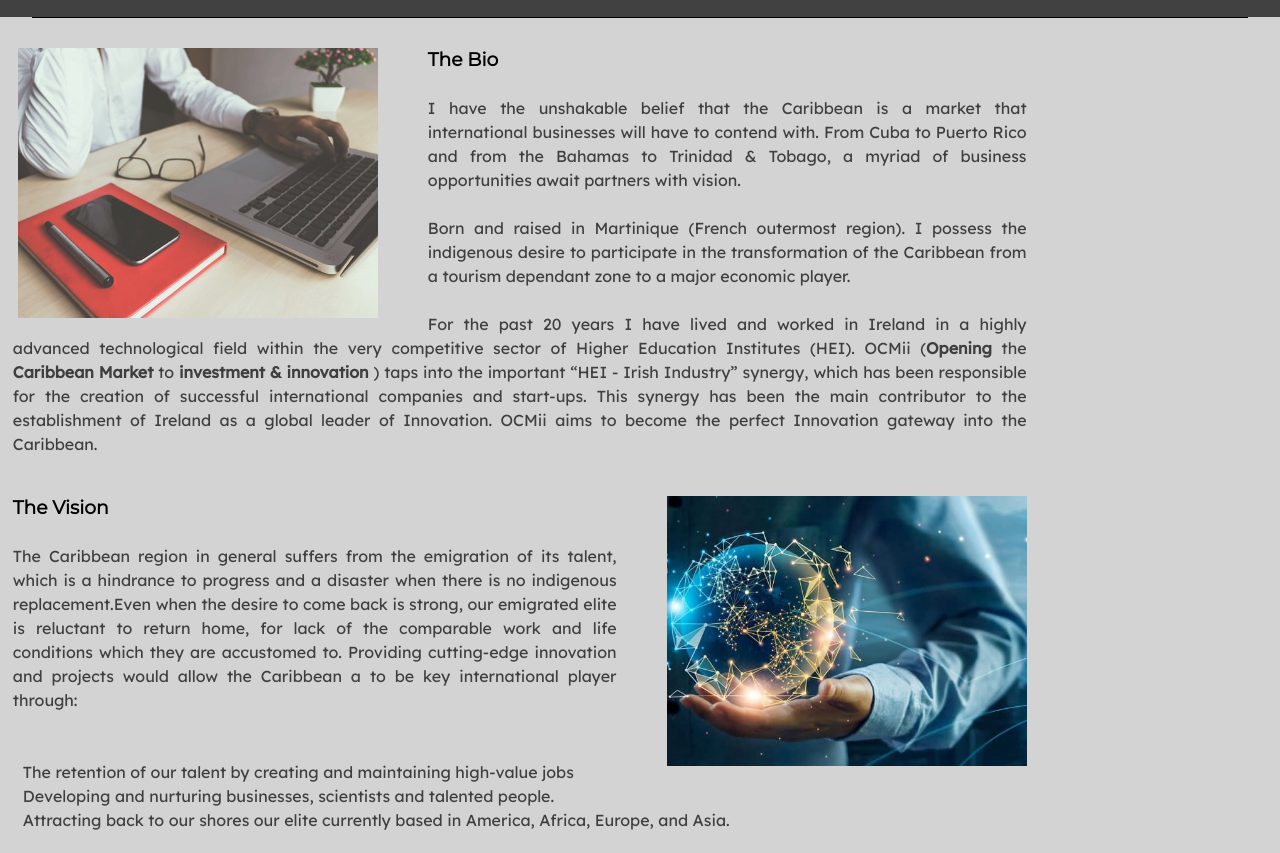
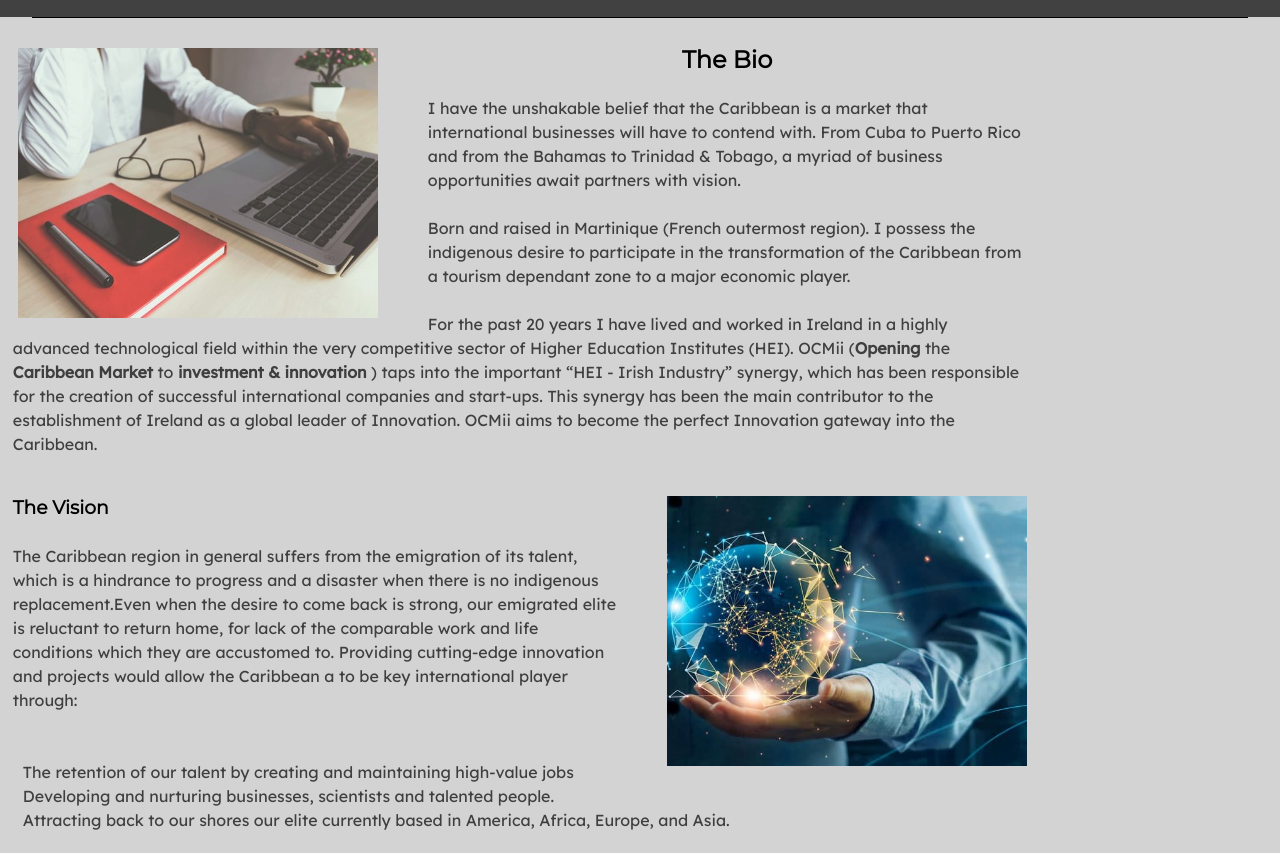
Before and after one commit to bwogit/CI_PP1_OCMII, a plain HTML site: page about.html in a window 1280 px wide. Shown: the part 98-951 px from the top of the page. Drawn offline with Linux system fonts and the light colour scheme.

Commit message:
removing justify from text

```diff
--- a/about.html
+++ b/about.html
@@ -51,11 +51,10 @@
     <hr class="hr_header">
 
     <section id="a_section1">
-        <!-- <h2>About</h2> -->
-        <!-- <h3>OCMii bio</h3> -->
+
         <div id="a_section1_div1">
             <img src="assets/images/About-laptop2.jpg" alt="hand on a laptop keyboard placed on a woodden table">
-                <h3><strong>The Bio</strong></h3>
+                <h2><strong>The Bio</strong></h2>
                 <br>
                 <p>
                 I have the unshakable belief that the Caribbean is a market that international
--- a/assets/css/styles.css
+++ b/assets/css/styles.css
@@ -302,7 +302,7 @@ footer i:hover {
     width: 80%;
     /* display: flex; */
     align-items: center;
-    text-align: justify;
+    /* text-align: justify; */
     line-height: 150%;
 }
 #a_section1_div1 img {
@@ -319,7 +319,7 @@ footer i:hover {
    width: 80%;
    /* display: flex; */
    align-items: center;
-   text-align: justify;
+   /* text-align: justify; */
    line-height: 150%;
 }
 #a_section1_div2 ul  {
@@ -337,7 +337,7 @@ footer i:hover {
    width: 80%;
    /* display: flex; */
    align-items: center;
-   text-align: justify;
+   /* text-align: justify; */
    line-height: 150%;
 }
 
```
